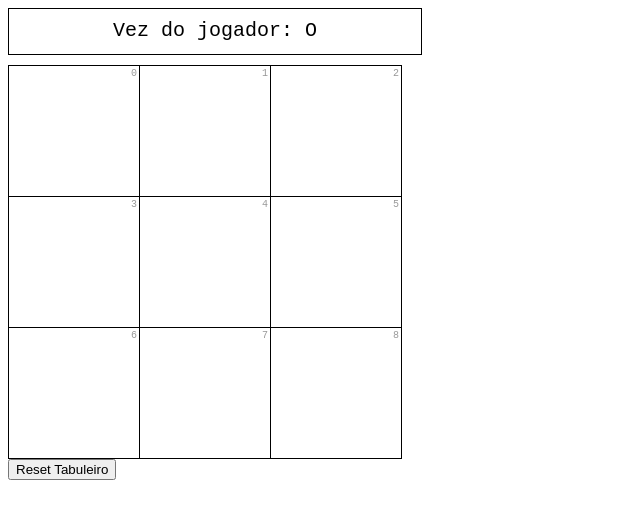
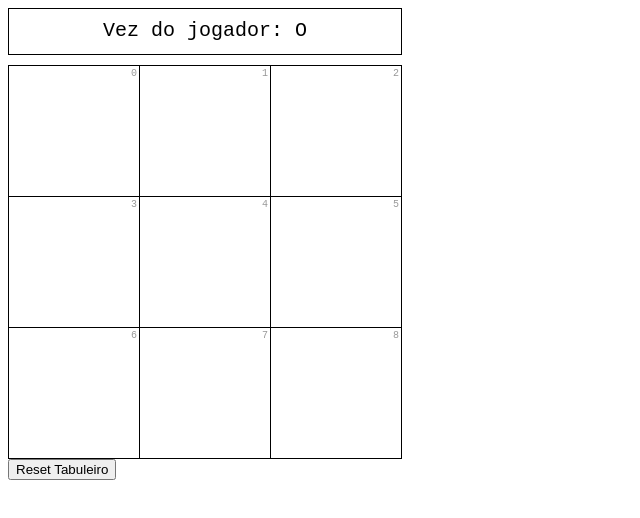
Before and after one commit to Habbora/dama-javascript, a plain HTML site: page index.html in a window 1280 px wide. Shown: the whole page, without its empty margins (0-640 px from the left). Drawn offline with Linux system fonts and the light colour scheme.

Commit message:
update styles.css

```diff
--- a/styles/main.css
+++ b/styles/main.css
@@ -24,7 +24,7 @@ td {
 }
 
 #header {
-    width: 402px;
+    width: 382px;
     height: 25px;
     padding: 10px 5px 10px 5px;
     margin-bottom: 10px;
```
